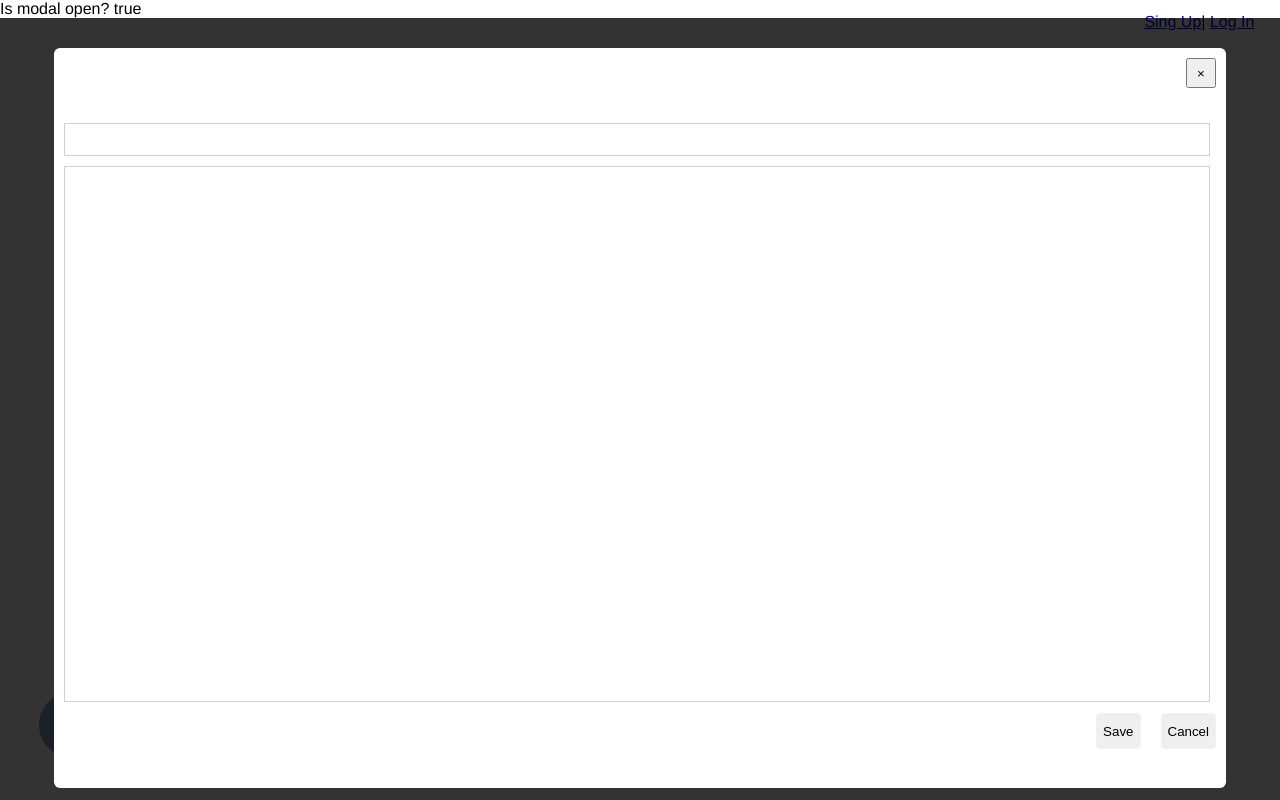
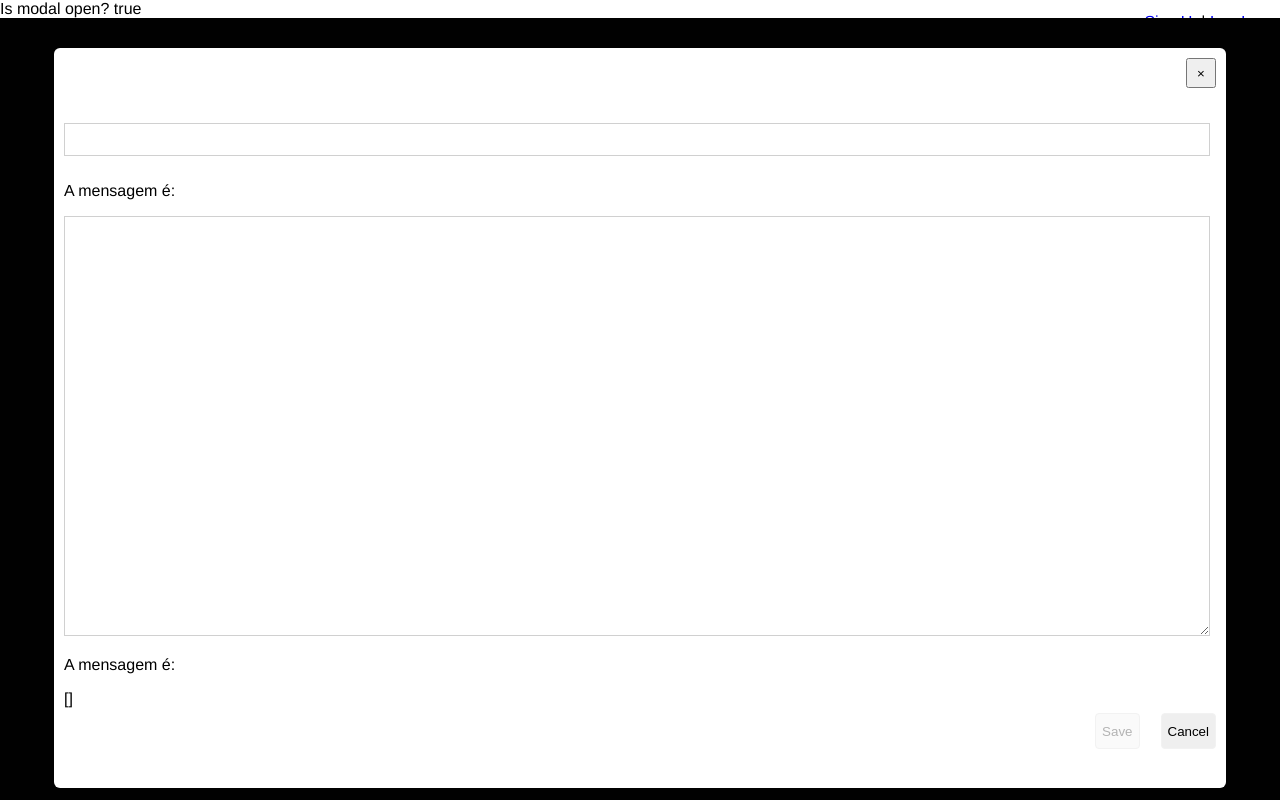
Before and after one commit to yumitanaka/My-first-blog_vue, a Vue app: page / in a window 1280 px wide. Both pictures are taken after a click on the button "Create Post". Built offline with nearby package versions, Linux system fonts and the light colour scheme.

Commit message:
Criado função para popular blog com postagens.
Co-authored-by: Yoannes Geissler <yoannes@gmail.com>

```diff
--- a/src/components/Btn.vue
+++ b/src/components/Btn.vue
@@ -1,11 +1,18 @@
 <template>
-  <button class="btn">
+  <button class="btn" :disabled="disabled">
     <slot />
   </button>
 </template>
 
 <script>
-export default {};
+export default {
+  props: {
+    disabled: {
+      type: Boolean,
+      default: null,
+    },
+  },
+};
 </script>
 
 <style scoped>
--- a/src/components/Modal.vue
+++ b/src/components/Modal.vue
@@ -5,18 +5,22 @@
         <close-btn @click="$emit('close-modal', false)">&times;</close-btn>
       </div>
       <div class="content">
-        <input class="titulo-input" type="text" />
-        <input class="painel-input" type="text" />
+        <input class="titulo-input" type="text" v-model="inputData.title" />
+        <p>A mensagem é: {{ inputData.titlePost }}</p>
+        <textarea class="painel-input" v-model="inputData.body"></textarea>
+        <p>A mensagem é: {{ inputData.contentPost }}</p>
+        <div>{{posts}}</div>
       </div>
       <div class="btn-align">
-        <btn>Save</btn>
-        <btn @click="$emit('close-modal', false)" style="margin-left:20px">Cancel</btn>
+        <btn @click.prevent="save" :disabled="isDisabled" v-model="inputData.id">Save</btn>
+        <btn @click="$emit('close-modal', false)" style="margin-left:21px">Cancel</btn>
       </div>
     </div>
   </div>
 </template>
 
 <script>
+// import { mapState, mapMutations } from 'vuex';
 import CloseBtn from '@/components/CloseBtn.vue';
 import Btn from '@/components/Btn.vue';
 
@@ -26,9 +30,66 @@ export default {
     Btn,
   },
 
+  data() {
+    return {
+      inputData: {},
+    };
+  },
+  // data() {
+  //   return {
+  //     titlePost: null,
+  //     contentPost: null,
+  //   };
+  // },
+
   computed: {
+    posts() {
+      return this.$store.state.posts;
+    },
+
+    // idPost() {
+    //   return this.$store.state.idPost.nextId;
+    // },
+
     open() {
       return this.$store.state.modal.isModalOpen;
+    },
+
+    isDisabled() {
+      return !this.inputData.title || !this.inputData.body;
+    },
+
+    // titlePost: {
+    //   get() {
+    //     return this.$store.state.posts[0].title;
+    //   },
+    //   set(value) {
+    //     this.$store.commit('setNewPostTitle', { value, index: 0 });
+    //   },
+    // },
+
+    // contentPost: {
+    //   get() {
+    //     return this.$store.state.posts[0].body;
+    //   },
+    //   set(value) {
+    //     this.$store.commit('setNewPostContent', { value, index: 0 });
+    //   },
+    // },
+
+    // ...mapState(['posts']),
+  },
+
+  methods: {
+    save() {
+      const id = this.$store.state.posts.length + 1;
+      const newPost = {
+        id,
+        title: this.inputData.title,
+        body: this.inputData.body,
+      };
+      this.$store.commit('setNewPost', newPost);
+      console.log('POSTS: ', JSON.stringify(this.$store.state.posts));
     },
   },
 };
@@ -39,7 +100,7 @@ export default {
   position: absolute;
   height: 100vh;
   width: 100vw;
-  background: rgba(0, 0, 0, 0.8);
+  background: rgba(1, 1, 1, 1.8);
   display: flex;
   justify-content: center;
   align-items: center;
@@ -75,10 +136,9 @@ export default {
   font-size: small;
   transition: box-shadow 0.3s;
 }
-
 .painel-input {
   width: 99%;
-  height: 90%;
+  height: 70%;
   border: 1px solid #d0d0d0;
   outline: 0;
   box-shadow: 0 0 0 0 rgba(136, 136, 136, 0);
--- a/src/components/PainelEsquerdo.vue
+++ b/src/components/PainelEsquerdo.vue
@@ -5,7 +5,13 @@
       <div class="titulo">My First Blog</div>
     </div>
     <div class="painel-bottom">
-      <div class="menu"></div>
+
+      <div class="menu">
+        <div v-for="post in posts" :key="post.id" class="menu-item" @click="clickHandler(post.id)" >
+          {{post.title}}
+        </div>
+      </div>
+
       <div>
         <btn @click="$emit('open-modal', true)">Create Post</btn>
       </div>
@@ -24,6 +30,18 @@ import Btn from '@/components/Btn.vue';
 export default {
   components: {
     Btn,
+  },
+
+  computed: {
+    posts() {
+      return this.$store.state.posts;
+    },
+  },
+
+  methods: {
+    clickHandler(id) {
+      console.log('clickou', id);
+    },
   },
 };
 </script>
@@ -84,6 +102,11 @@ export default {
   margin-bottom: 20px;
 }
 
+.menu-item {
+  padding: 10px;
+  border-bottom: 1px solid #e6e6e6;
+}
+
 .icones {
   width: 100%;
   height: 30%;
--- a/src/store/index.js
+++ b/src/store/index.js
@@ -24,6 +24,12 @@ export default createStore({
       isModalOpen: false,
     },
 
+    post: {
+      titlePost: null,
+      contentPost: null,
+    },
+
+    posts: [],
   },
 
   // Editar state
@@ -64,9 +70,19 @@ export default createStore({
     },
 
     setisModalOpen(state, payload) {
-      console.log('payload', payload);
+      console.log('payload modal', payload);
       state.modal.isModalOpen = payload;
     },
+
+    setNewPost: (state, post) => {
+      state.posts.push(post);
+      console.log('payload post', post);
+    },
+
+    // setNewId(state, payload) {
+    //   console.log('payload id: ', payload);
+    //   state.idPost.nextId = payload;
+    // },
   },
 
   actions: {
```
Also changed, not shown: src/components/HelloWorld.vue (deleted, +0 -36 lines).
